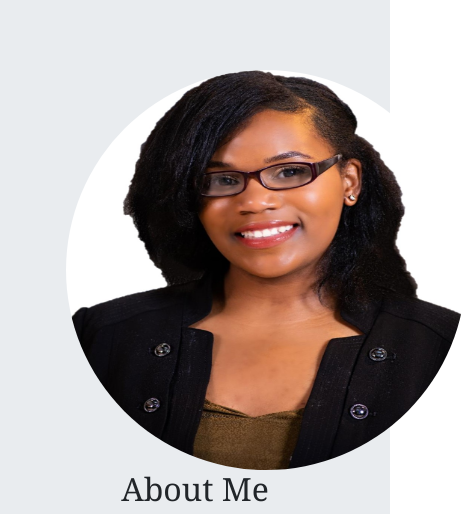
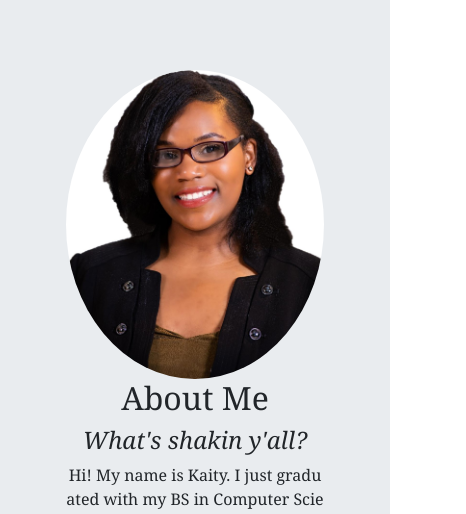
Before and after one commit to kaitlinaclark/personal-site, a React (Create React App) app: page / in a window 390 px wide. Shown: the part 608-1122 px from the top of the page, 466 px wide, since content can reach past the window. Built offline with nearby package versions, Linux system fonts and the light colour scheme.

Commit message:
profile pic responsive

```diff
--- a/src/AboutMe/AboutMe.js
+++ b/src/AboutMe/AboutMe.js
@@ -6,8 +6,8 @@ function AboutMe() {
   return (
     <div className="container" id="aboutus">
         <div className="row">
-            <div className="col-md-6 col-sm-12">
-                <img src={image1} alt="Me" className="rounded-circle" height="400" width="400" />
+            <div className="col-md-6 col-sm-12" width="device-width">
+                <img src={image1} alt="Me" className="rounded-circle" height="auto" width="100%" />
             </div>
             <div className="col-md-6 col-sm-12"style={{textAlign:'center', fontFamily:"Georgia", fontStyle:'italic'}} >
 
```
